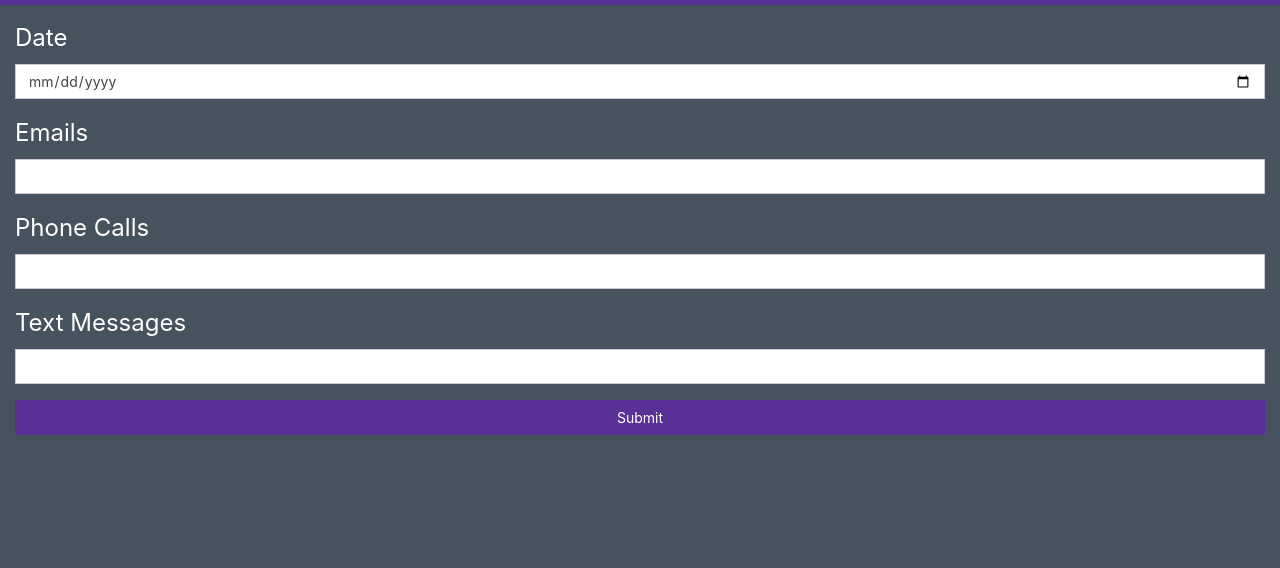
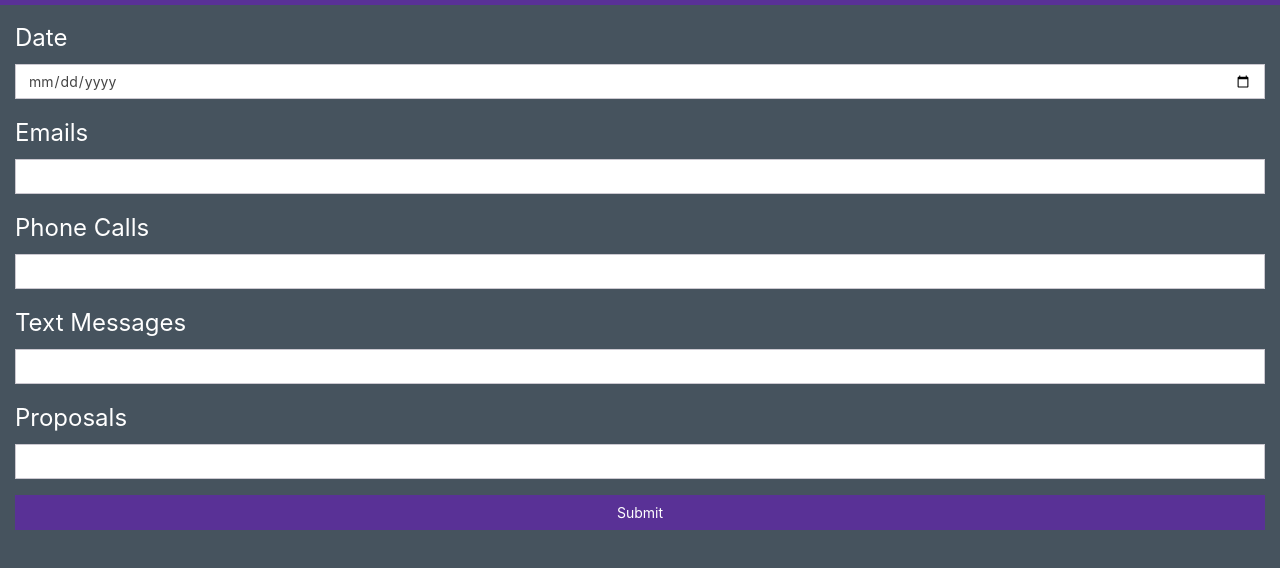
Before and after one commit to timdockins/tigertrack, a website: page public/index.html in a window 1280 px wide. Shown: the part 70-638 px from the top of the page. Drawn offline with nearby package versions, Linux system fonts and the light colour scheme; files whose address does not match are found by name.

Commit message:
added proposals field

```diff
--- a/public/index.html
+++ b/public/index.html
@@ -44,6 +44,12 @@
                            pattern="[0-9]*"
                            type="number" class="form-control" id="activityInput3" aria-describedby="emailHelp">
                 </div>
+                <div class="form-group">
+                    <label class="tiger-activity-label" for="activityInput4">Proposals</label>
+                    <input inputmode="numeric"
+                           pattern="[0-9]*"
+                           type="number" class="form-control" id="activityInput4" aria-describedby="emailHelp">
+                </div>
                 <button type="submit" class="form-control btn btn-primary">Submit</button>
             </form>
         </div>
```
